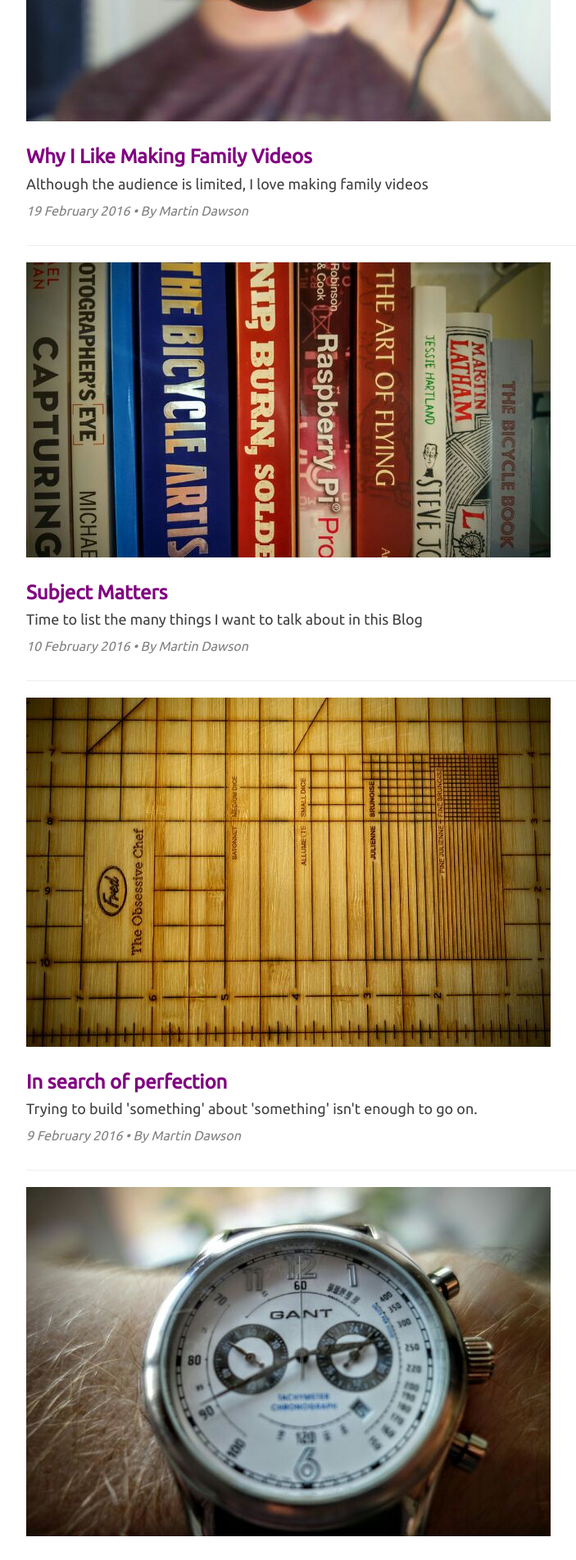
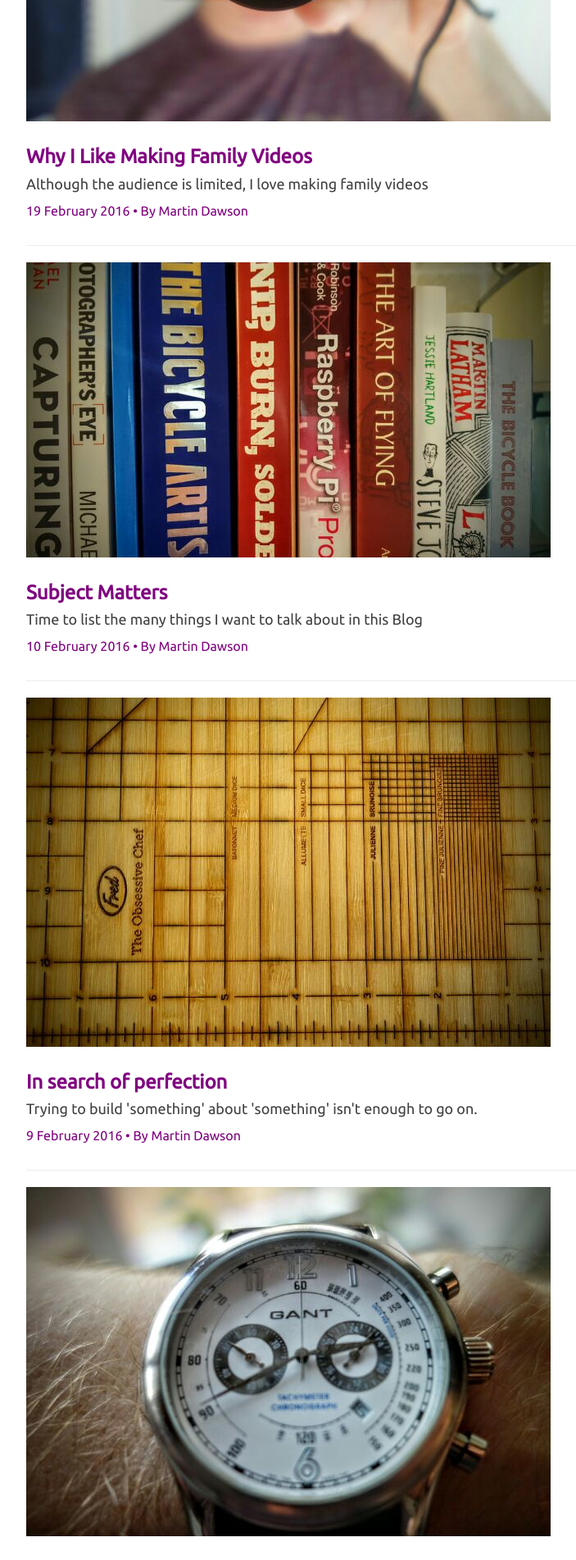
Before and after one commit to dawsneyland/formerdland, a Jekyll site: the page built from index.html, in a window 1280 px wide. Shown: the part 819-2722 px from the top of the page at 82% size, without its empty margins (233-936 px from the left). Built offline with Jekyll 4.4.1, drawn with Linux system fonts in a browser that asks for light colours; nearby versions of some CDN libraries; the list of posts is cut into pages by our own code.

Commit message:
Update custom.css

```diff
--- a/css/custom.css
+++ b/css/custom.css
@@ -30,8 +30,9 @@
 }
 
 .post-preview > .post-meta {
-    font-style: italic;
+    font-style: normal;
     font-size: 16px;
+    color: purple;
 }
 
 
```
